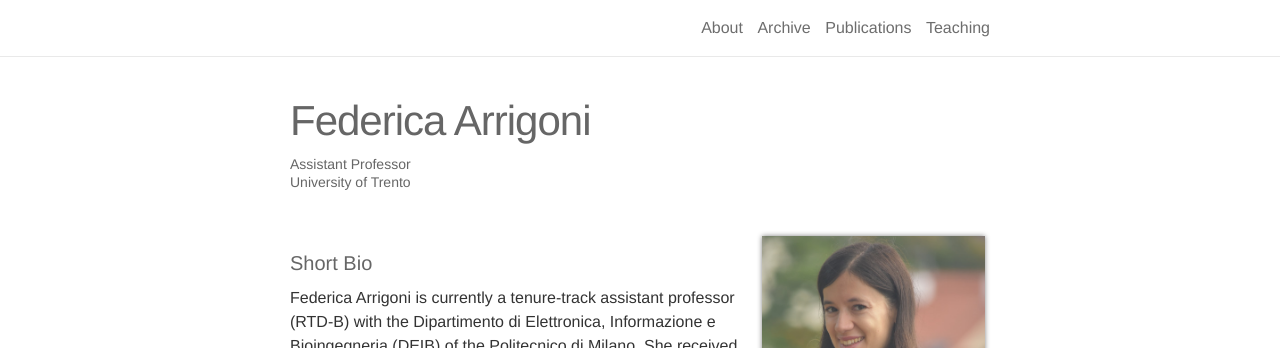
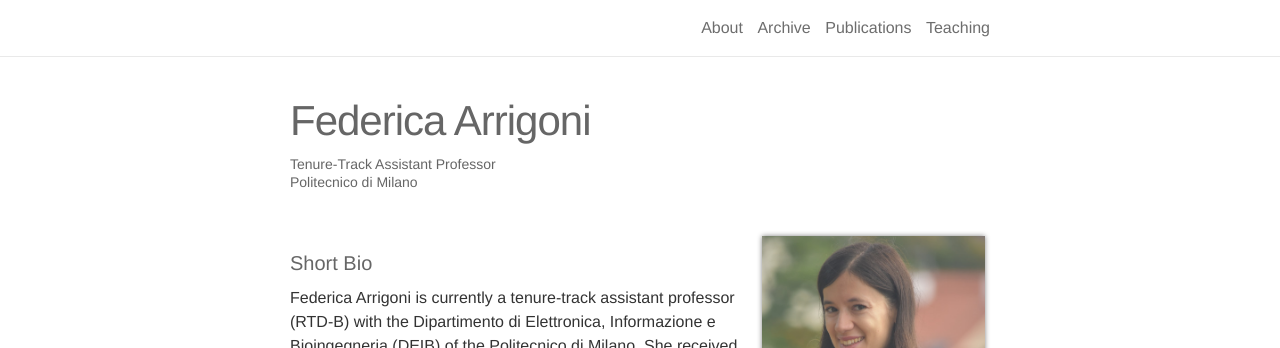
Before and after one commit to federica-arrigoni/federica-arrigoni.github.io, a Jekyll site: the page built from _pages/about.md, in a window 1280 px wide and 900 px high. Shown: the top 348 px of the window. Built offline with Jekyll 4.4.1, drawn with Linux system fonts in a browser that asks for light colours; some web fonts are replaced.

Commit message:
Fixing stuff

```diff
--- a/_pages/about.md
+++ b/_pages/about.md
@@ -2,7 +2,7 @@
 layout: about
 permalink: /
 title: Federica Arrigoni
-description: Assistant Professor <br> University of Trento
+description: Tenure-Track Assistant Professor <br> Politecnico di Milano
 
 profile:
   align: right
```
